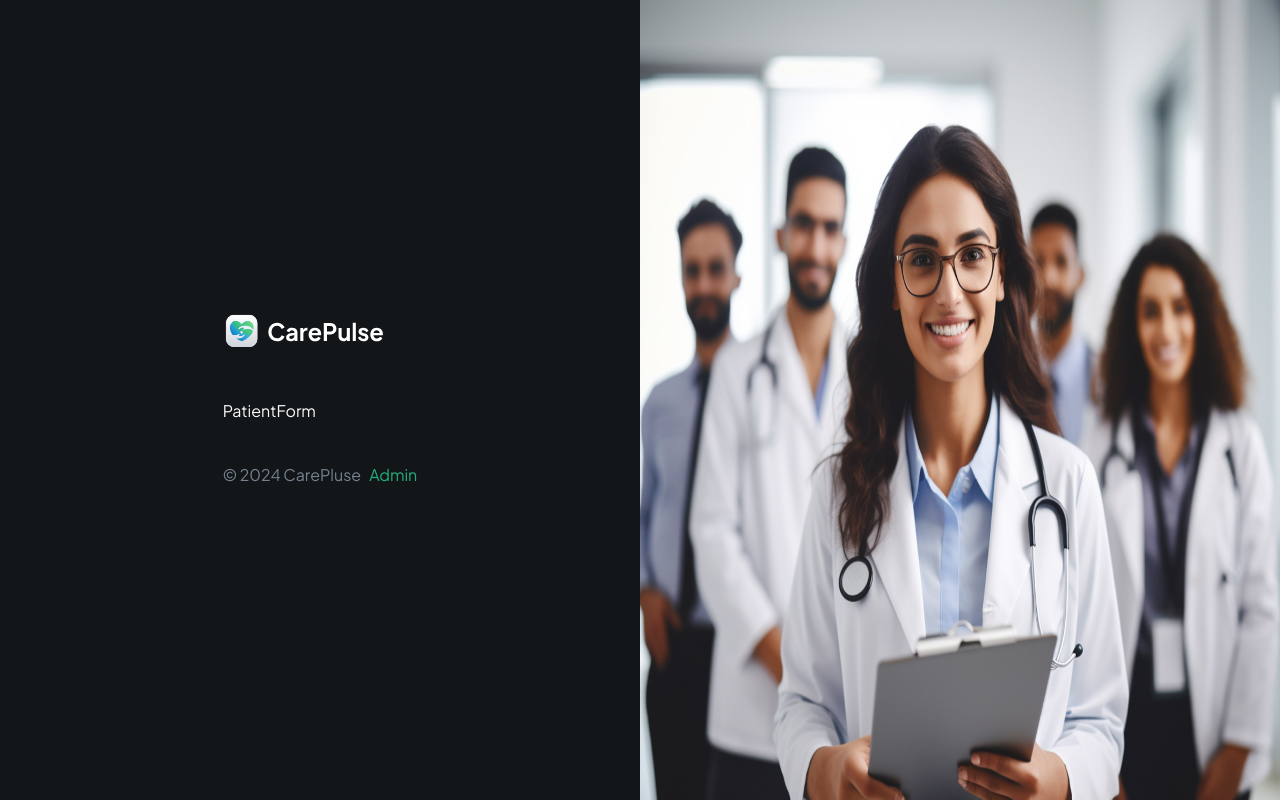
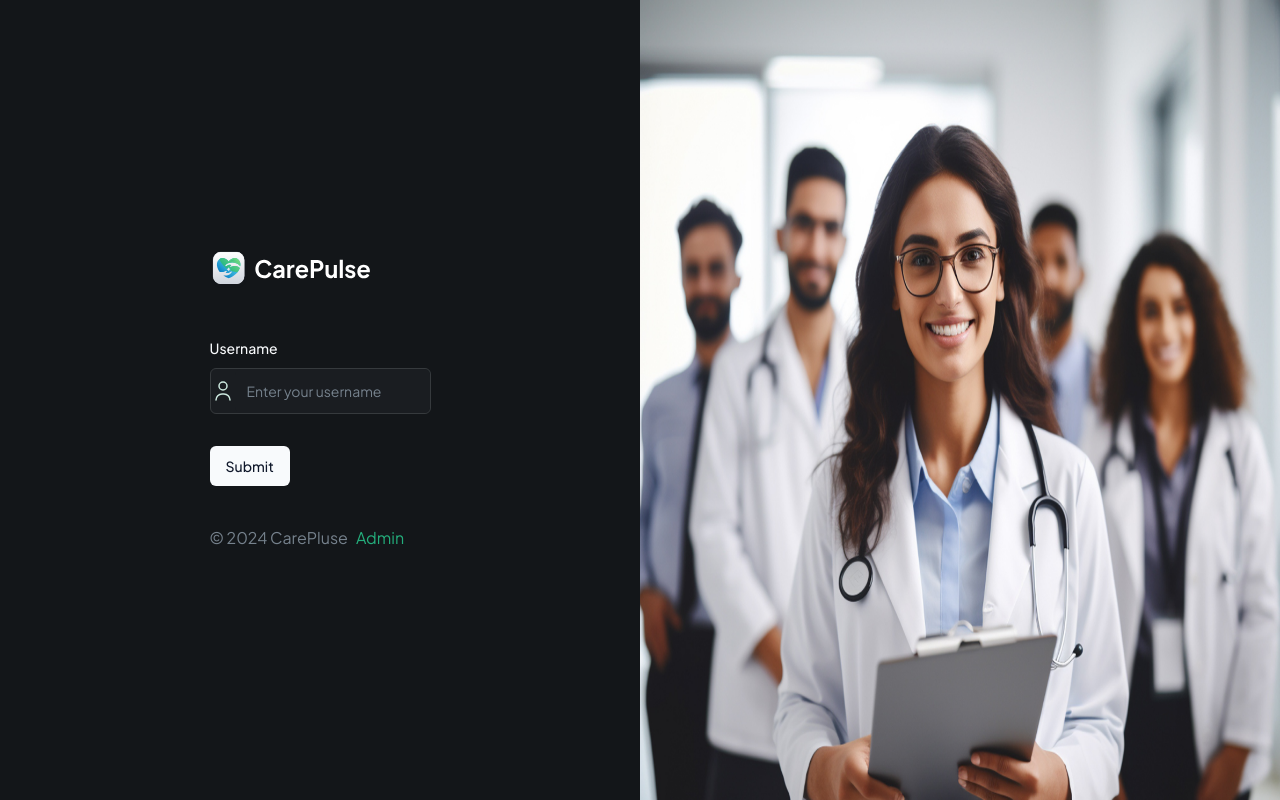
Before and after one commit to mo634/Patient-Management-System, a Next.js app: page / in a window 1280 px wide. Built offline with nearby package versions, Linux system fonts and the light colour scheme.

Commit message:
feate:adding form inputs

```diff
--- a/package.json
+++ b/package.json
@@ -9,6 +9,8 @@
     "lint": "next lint"
   },
   "dependencies": {
+    "@hookform/resolvers": "^3.9.0",
+    "@radix-ui/react-label": "^2.1.0",
     "@radix-ui/react-slot": "^1.1.0",
     "class-variance-authority": "^0.7.0",
     "clsx": "^2.1.1",
@@ -17,8 +19,10 @@
     "next-themes": "^0.3.0",
     "react": "^18",
     "react-dom": "^18",
+    "react-hook-form": "^7.52.2",
     "tailwind-merge": "^2.5.2",
-    "tailwindcss-animate": "^1.0.7"
+    "tailwindcss-animate": "^1.0.7",
+    "zod": "^3.23.8"
   },
   "devDependencies": {
     "@types/node": "^20",
--- a/src/app/globals.css
+++ b/src/app/globals.css
@@ -67,3 +67,8 @@
     @apply bg-background text-foreground;
   }
 }
+@layer utilities{
+  .input-style{
+    @apply  placeholder:text-dark-600 bg-dark-400 h-11 border-dark-500 focus-visible:ring-0 focus-visible:ring-offset-0 !important;
+  }
+}
--- /dev/null
+++ b/src/components/forms/CustomInput.tsx
@@ -0,0 +1,77 @@
+import React from 'react'
+import {
+    Form,
+    FormControl,
+    FormDescription,
+    FormField,
+    FormItem,
+    FormLabel,
+    FormMessage,
+} from "@/components/ui/form"
+import { Input } from "@/components/ui/input"
+import { Control } from "react-hook-form";
+import { FormFieldType } from './PatientForm';
+import Image from 'next/image';
+interface CustomProps {
+    control: Control<any>;
+    name: string;
+    fieldType: FormFieldType
+    label?: string;
+    placeholder?: string;
+    iconSrc?: string
+    iconAlt?: string
+}
+
+const CustomField = ({ field, props }: { field: any; props: CustomProps }) => {
+    return (
+        <div className=" flex rounded-md  border border-dark-500 bg-dark-400 ">
+            {
+                props.iconSrc && props.iconAlt &&
+                <Image
+                    src={props.iconSrc}
+                    alt={props.iconAlt}
+                    width={24}
+                    height={24}
+                />
+            }
+
+            <FormControl>
+                <Input
+                    placeholder={props.placeholder}
+                    {...field}
+                    className='border-0 input-style'
+                />
+            </FormControl>
+        </div>
+    )
+}
+
+
+const CustomInput = (props: CustomProps) => {
+    const { control, name, label, placeholder, fieldType } = props
+    return (
+        <FormField
+            control={control}
+            name={name}
+            render={({ field }) => (
+                <FormItem>
+                    {
+                        props.fieldType !== FormFieldType.CHECKBOX && label &&
+
+                        <FormLabel>{label}</FormLabel>
+                    }
+
+                    <CustomField
+                        field={field}
+                        props={props}
+                    />
+
+
+                    <FormMessage />
+                </FormItem>
+            )}
+        />
+    )
+}
+
+export default CustomInput
--- a/src/components/forms/PatientForm.tsx
+++ b/src/components/forms/PatientForm.tsx
@@ -1,8 +1,55 @@
+"use client"
 
+import { zodResolver } from "@hookform/resolvers/zod"
+import { useForm } from "react-hook-form"
+import { z } from "zod"
+import { Button } from "@/components/ui/button"
+import {
+    Form,
+    FormControl,
+    FormDescription,
+    FormField,
+    FormItem,
+    FormLabel,
+    FormMessage,
+} from "@/components/ui/form"
+import { Input } from "@/components/ui/input"
+import CustomInput from "./CustomInput"
+const formSchema = z.object({
+    username: z.string().min(2).max(50),
+})
+export enum FormFieldType {
+    INPUT = "input",
+    CHECKBOX = "checkbox",
+}
+const PatientForm = () => {
 
-const PatientForm = () => {
+    const form = useForm<z.infer<typeof formSchema>>({
+        resolver: zodResolver(formSchema),
+        defaultValues: {
+            username: "",
+        },
+    })
+
+    function onSubmit(values: z.infer<typeof formSchema>) {
+        console.log(values)
+    }
+
     return (
-        <div>PatientForm</div>
+        <Form {...form}>
+            <form onSubmit={form.handleSubmit(onSubmit)} className="space-y-8">
+                <CustomInput control={form.control}
+                    fieldType={FormFieldType.INPUT}
+                    name={"username"}
+                    label="Username"
+                    placeholder="Enter your username"
+                    iconSrc="/assets/icons/user.svg"
+                    iconAlt="user"
+                />
+
+                <Button type="submit">Submit</Button>
+            </form>
+        </Form>
     )
 }
 
--- /dev/null
+++ b/src/components/ui/form.tsx
@@ -0,0 +1,178 @@
+"use client"
+
+import * as React from "react"
+import * as LabelPrimitive from "@radix-ui/react-label"
+import { Slot } from "@radix-ui/react-slot"
+import {
+  Controller,
+  ControllerProps,
+  FieldPath,
+  FieldValues,
+  FormProvider,
+  useFormContext,
+} from "react-hook-form"
+
+import { cn } from "@/lib/utils"
+import { Label } from "@/components/ui/label"
+
+const Form = FormProvider
+
+type FormFieldContextValue<
+  TFieldValues extends FieldValues = FieldValues,
+  TName extends FieldPath<TFieldValues> = FieldPath<TFieldValues>
+> = {
+  name: TName
+}
+
+const FormFieldContext = React.createContext<FormFieldContextValue>(
+  {} as FormFieldContextValue
+)
+
+const FormField = <
+  TFieldValues extends FieldValues = FieldValues,
+  TName extends FieldPath<TFieldValues> = FieldPath<TFieldValues>
+>({
+  ...props
+}: ControllerProps<TFieldValues, TName>) => {
+  return (
+    <FormFieldContext.Provider value={{ name: props.name }}>
+      <Controller {...props} />
+    </FormFieldContext.Provider>
+  )
+}
+
+const useFormField = () => {
+  const fieldContext = React.useContext(FormFieldContext)
+  const itemContext = React.useContext(FormItemContext)
+  const { getFieldState, formState } = useFormContext()
+
+  const fieldState = getFieldState(fieldContext.name, formState)
+
+  if (!fieldContext) {
+    throw new Error("useFormField should be used within <FormField>")
+  }
+
+  const { id } = itemContext
+
+  return {
+    id,
+    name: fieldContext.name,
+    formItemId: `${id}-form-item`,
+    formDescriptionId: `${id}-form-item-description`,
+    formMessageId: `${id}-form-item-message`,
+    ...fieldState,
+  }
+}
+
+type FormItemContextValue = {
+  id: string
+}
+
+const FormItemContext = React.createContext<FormItemContextValue>(
+  {} as FormItemContextValue
+)
+
+const FormItem = React.forwardRef<
+  HTMLDivElement,
+  React.HTMLAttributes<HTMLDivElement>
+>(({ className, ...props }, ref) => {
+  const id = React.useId()
+
+  return (
+    <FormItemContext.Provider value={{ id }}>
+      <div ref={ref} className={cn("space-y-2", className)} {...props} />
+    </FormItemContext.Provider>
+  )
+})
+FormItem.displayName = "FormItem"
+
+const FormLabel = React.forwardRef<
+  React.ElementRef<typeof LabelPrimitive.Root>,
+  React.ComponentPropsWithoutRef<typeof LabelPrimitive.Root>
+>(({ className, ...props }, ref) => {
+  const { error, formItemId } = useFormField()
+
+  return (
+    <Label
+      ref={ref}
+      className={cn(error && "text-destructive", className)}
+      htmlFor={formItemId}
+      {...props}
+    />
+  )
+})
+FormLabel.displayName = "FormLabel"
+
+const FormControl = React.forwardRef<
+  React.ElementRef<typeof Slot>,
+  React.ComponentPropsWithoutRef<typeof Slot>
+>(({ ...props }, ref) => {
+  const { error, formItemId, formDescriptionId, formMessageId } = useFormField()
+
+  return (
+    <Slot
+      ref={ref}
+      id={formItemId}
+      aria-describedby={
+        !error
+          ? `${formDescriptionId}`
+          : `${formDescriptionId} ${formMessageId}`
+      }
+      aria-invalid={!!error}
+      {...props}
+    />
+  )
+})
+FormControl.displayName = "FormControl"
+
+const FormDescription = React.forwardRef<
+  HTMLParagraphElement,
+  React.HTMLAttributes<HTMLParagraphElement>
+>(({ className, ...props }, ref) => {
+  const { formDescriptionId } = useFormField()
+
+  return (
+    <p
+      ref={ref}
+      id={formDescriptionId}
+      className={cn("text-sm text-muted-foreground", className)}
+      {...props}
+    />
+  )
+})
+FormDescription.displayName = "FormDescription"
+
+const FormMessage = React.forwardRef<
+  HTMLParagraphElement,
+  React.HTMLAttributes<HTMLParagraphElement>
+>(({ className, children, ...props }, ref) => {
+  const { error, formMessageId } = useFormField()
+  const body = error ? String(error?.message) : children
+
+  if (!body) {
+    return null
+  }
+
+  return (
+    <p
+      ref={ref}
+      id={formMessageId}
+      className={cn("text-sm font-medium text-destructive", className)}
+      {...props}
+    >
+      {body}
+    </p>
+  )
+})
+FormMessage.displayName = "FormMessage"
+
+export {
+  useFormField,
+  Form,
+  FormItem,
+  FormLabel,
+  FormControl,
+  FormDescription,
+  FormMessage,
+  FormField,
+}
--- /dev/null
+++ b/src/components/ui/input.tsx
@@ -0,0 +1,25 @@
+import * as React from "react"
+
+import { cn } from "@/lib/utils"
+
+export interface InputProps
+  extends React.InputHTMLAttributes<HTMLInputElement> {}
+
+const Input = React.forwardRef<HTMLInputElement, InputProps>(
+  ({ className, type, ...props }, ref) => {
+    return (
+      <input
+        type={type}
+        className={cn(
+          "flex h-10 w-full rounded-md border border-input bg-background px-3 py-2 text-sm ring-offset-background file:border-0 file:bg-transparent file:text-sm file:font-medium placeholder:text-muted-foreground focus-visible:outline-none focus-visible:ring-2 focus-visible:ring-ring focus-visible:ring-offset-2 disabled:cursor-not-allowed disabled:opacity-50",
+          className
+        )}
+        ref={ref}
+        {...props}
+      />
+    )
+  }
+)
+Input.displayName = "Input"
+
+export { Input }
--- /dev/null
+++ b/src/components/ui/label.tsx
@@ -0,0 +1,26 @@
+"use client"
+
+import * as React from "react"
+import * as LabelPrimitive from "@radix-ui/react-label"
+import { cva, type VariantProps } from "class-variance-authority"
+
+import { cn } from "@/lib/utils"
+
+const labelVariants = cva(
+  "text-sm font-medium leading-none peer-disabled:cursor-not-allowed peer-disabled:opacity-70"
+)
+
+const Label = React.forwardRef<
+  React.ElementRef<typeof LabelPrimitive.Root>,
+  React.ComponentPropsWithoutRef<typeof LabelPrimitive.Root> &
+    VariantProps<typeof labelVariants>
+>(({ className, ...props }, ref) => (
+  <LabelPrimitive.Root
+    ref={ref}
+    className={cn(labelVariants(), className)}
+    {...props}
+  />
+))
+Label.displayName = LabelPrimitive.Root.displayName
+
+export { Label }
```
Also changed, not shown: 1 other file (tests, documents, lock files or other folders).
